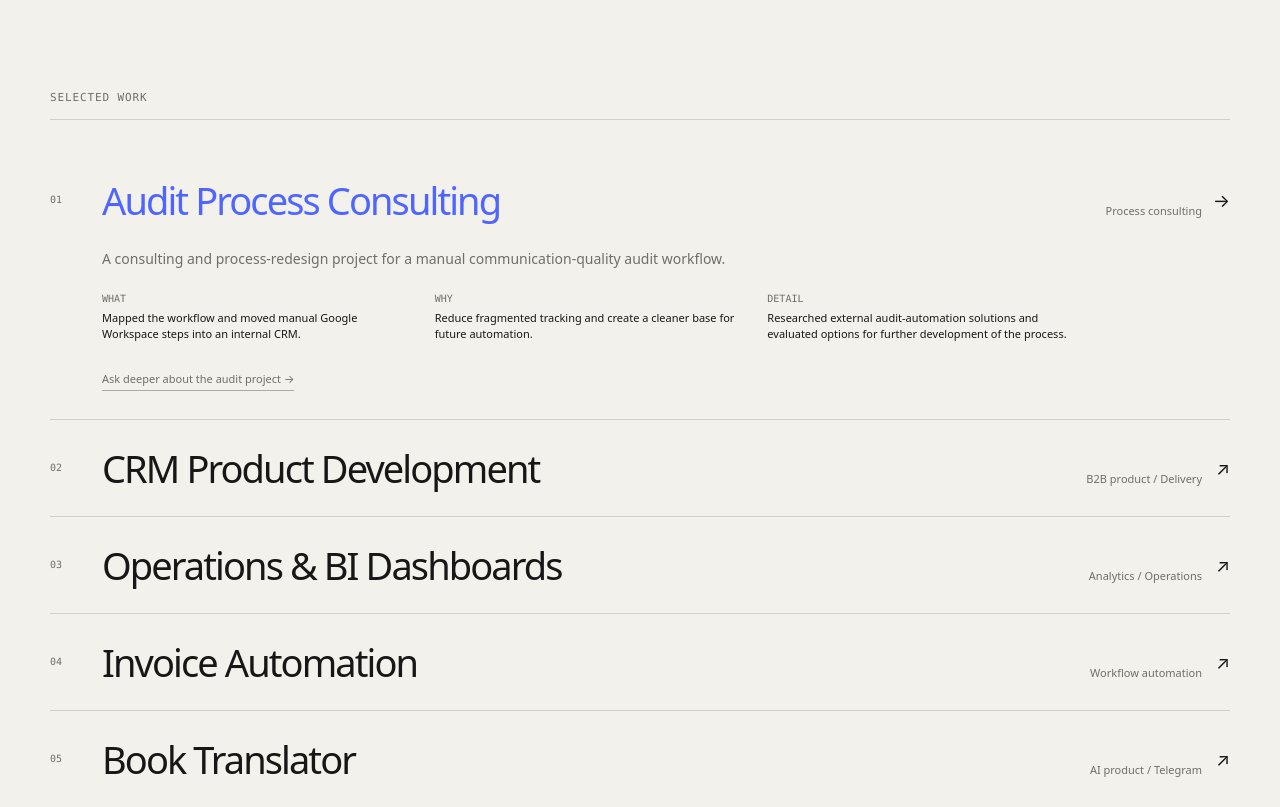
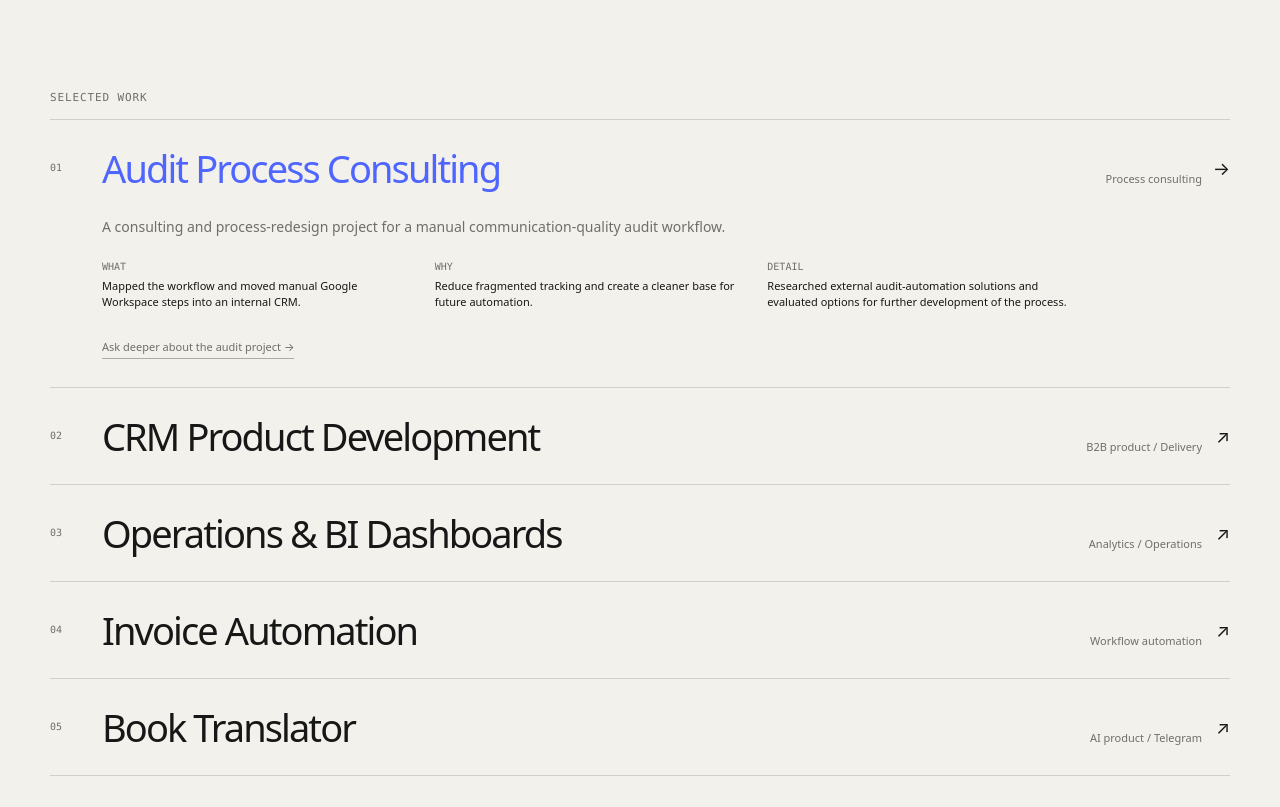
Before and after one commit to tim8es/profile, a plain HTML site: page hybrid.html in a window 1280 px wide. Shown: the part 1058-1865 px from the top of the page. Drawn offline with Linux system fonts and the light colour scheme.

Commit message:
Remove remaining project section gap

```diff
--- a/hybrid.css
+++ b/hybrid.css
@@ -255,7 +255,7 @@ html[data-theme="light"] .video-frame{background:radial-gradient(circle at 65% 3
 .chat-actions{display:flex;flex-wrap:wrap;gap:7px;margin-top:11px}
 .chat-actions button{border:1px solid var(--line);border-radius:999px;padding:7px 10px;color:var(--muted);font-size:10px;cursor:pointer}
 .chat-actions button:hover{color:var(--text);border-color:var(--line-strong)}
-.work-layout--single{display:block;padding-top:32px}
+.work-layout--single{display:block;padding-top:0}
 .work-layout--single .project-list{max-width:900px}
 .work-layout--single .project-reveal p{max-width:760px}
 .project-actions{margin:0 0 28px 52px;display:flex;align-items:center;gap:18px;flex-wrap:wrap}
```
